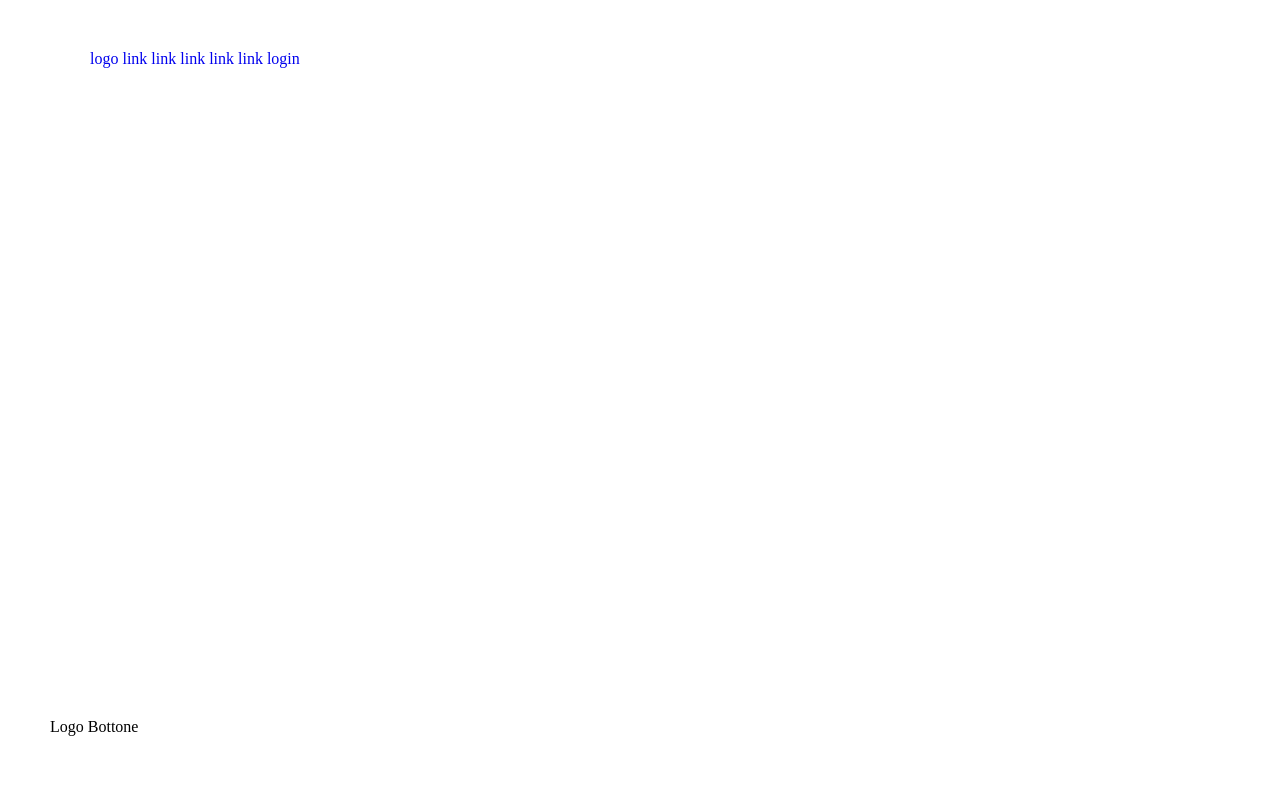
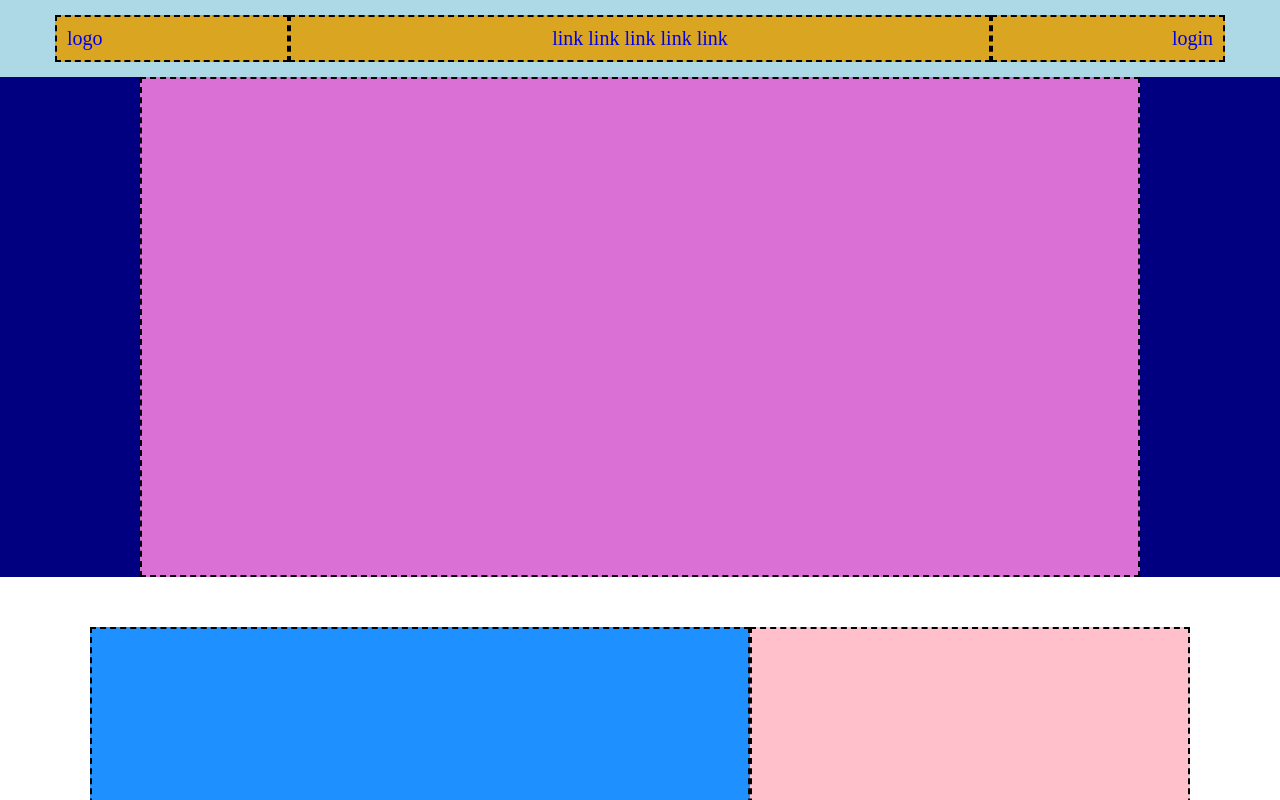
Before and after one commit to tommaso-mandorino/htmlcss-struttura-discord, a plain HTML site: page index.html in a window 1280 px wide. Shown: the top 800 px of the page. Drawn offline with Linux system fonts and the light colour scheme.

Commit message:
Styled main section

```diff
--- a/css/style.css
+++ b/css/style.css
@@ -9,169 +9,117 @@
 
 /* #region Variables */
 :root {
-    /* #region Sizes */
-    --container-normal-max-width: 1200px;
-    --container-small-max-width: 1000px;
-    /* #endregion Sizes */
-
     /* #region Borders */
     --border: 2px dashed black;
     /* #endregion Borders */
 
-    /* #region Margins */
-    --margin-centered: 0 auto;
-    /* #endregion Margins */
+    /* #region Colors */
 
-    /* #region Paddings */
-    --padding-small: 10px;
-    --padding-big: 50px;
-    /* #endregion Paddings */
+    /* Menu */
+    --main-menu-section-bg-color: lightblue;
+    --main-menu-column-bg-color: goldenrod;
 
-    /* #region colors */
+    /* Banner */
+    --banner-section-bg-color: navy;
+    --banner-bg-color: orchid;
 
-    /* #region Page menu */
-    --page-menu-section-bg-color: lightblue;
-    --page-menu-bg-color: goldenrod;
-    /* #region Page menu */
+    /* Section */
+    --section-odd-bg-color: white;
+    --section-even-bg-color: lightgrey;
 
-    /* #region Page banner */
-    --page-banner-section-bg-color: navy;
-    --page-banner-bg-color: orchid;
-    /* #region Page banner */
+    /* Panels */
+    --panel-single-bg-color: green;
+    --panel-image-bg-color: dodgerblue;
+    --panel-text-bg-color: pink;
 
-    /* #region Panels */
-    --first-panel-bg-color: dodgerblue;
-    --second-panel-bg-color: pink;
-    --single-panel-bg-color: green;
-    /* #endregion Panels */
-
-    /* #endregion colors */
+    /* #endregion Colors */
 }
 /* #endregion Variables */
 
 
 /* #region Utility */
-
-/* #region Containers */
+/* Containers */
 .container {
-
-    margin: var(--margin-centered);
-    padding: var(--padding-big);
-
+    display: flex;
+    margin: 0 auto;
+    padding: 50px;
     &.container-normal {
-        max-width: var(--container-normal-max-width);
+        max-width: 1200px;
     }
-
     &.container-small {
-        max-width: var(--container-small-max-width);
+        max-width: 1000px;
     }
-
 }
-/* #endregion Containers */
-
+/* Containers */
 /* #endregion Utility */
 
 
 
-/* #region Style */
+/* #region Debug */
 .debug {
 
-    #page-menu-section {
-
-        background-color: var(--page-menu-section-bg-color);
-
-        #page-menu {
+    #main-menu-section {
+        background-color: var(--main-menu-section-bg-color);
+        #container-menu {
+            padding: 15px;
+            .main-menu-column {
+                padding: 10px;
                 border: var(--border);
-            background-color: var(--page-menu-bg-color);
-        }
-
-    }
-
-    #page-banner-section {
-
-        background-color: var(--page-banner-section-bg-color);
-
-        #page-banner {
-            border: var(--border);
-            height: 500px;
-            background-color: var(--page-banner-bg-color);
-        }
-
-    }
-
-    .panel {
-
-        display: flex;
-
-        &.double-panel {
-
-            height: 500px;
-
-            :first-child {
-                width: 60%;
-                background-color: var(--first-panel-bg-color);
-            }
-
-            :last-child {
-                width: 40%;
-                background-color: var(--second-panel-bg-color);
-            }
-
-        }
-
-        &.single-panel {
-            height: 1000px;
-            background-color: var(--single-panel-bg-color);
-        }
-
-        &.reversed {
-            flex-direction: row-reverse;
-        }
-
-    }
-
-}
-/* #endregion Style */
-
-
-#page-menu-section {
-
-    padding: var(--padding-small) 0;
-
-    #page-menu {
-
-        display: flex;
-        padding: var(--padding-small);
-
-        span {
-
-            display: inline-block;
-            border: var(--border);
-            padding: var(--padding-small);
-            font-size: 20px;
-
-            &#logo-link {
+                background-color: var(--main-menu-column-bg-color);
+                &:nth-child(1) {
                     width: 20%;
                 }
-
-            &#main-links {
+                &:nth-child(2) {
                     width: 60%;
                     text-align: center;
                 }
-
-            &#login-link {
+                &:nth-child(3) {
                     width: 20%;
                     text-align: right;
                 }
-
+            }
+        }
     }
 
+    #banner-section {
+        background-color: var(--banner-section-bg-color);
+        #banner {
+            border: var(--border);
+            height: 500px;
+            background-color: var(--banner-bg-color);
+        }
     }
 
+    main {
+        .page-section {
+            &:nth-child(odd) {
+                background-color: var(--section-odd-bg-color);
             }
+            &:nth-child(even) {
+                background-color: var(--section-even-bg-color);
+            }
+            .panel {
+                border: var(--border);
+                height: 500px;
+                &.panel-image {
+                    width: 60%;
+                    background-color: var(--panel-image-bg-color);
+                }
+                &.panel-text {
+                    width: 40%;
+                    background-color: var(--panel-text-bg-color);
+                }
+                &.panel-single {
+                    width: 100%;
+                    height: 1000px;
+                    background-color: var(--panel-single-bg-color);
+                }
+            }
+        }
+    }
+}
+/* #region Debug */
 
-#page-banner-section {
-
-    padding: var(--padding-big) 0;
-
+body {
+    font-size: 20px;
 }
```
Lines whose indentation alone changed are shown as unchanged.
